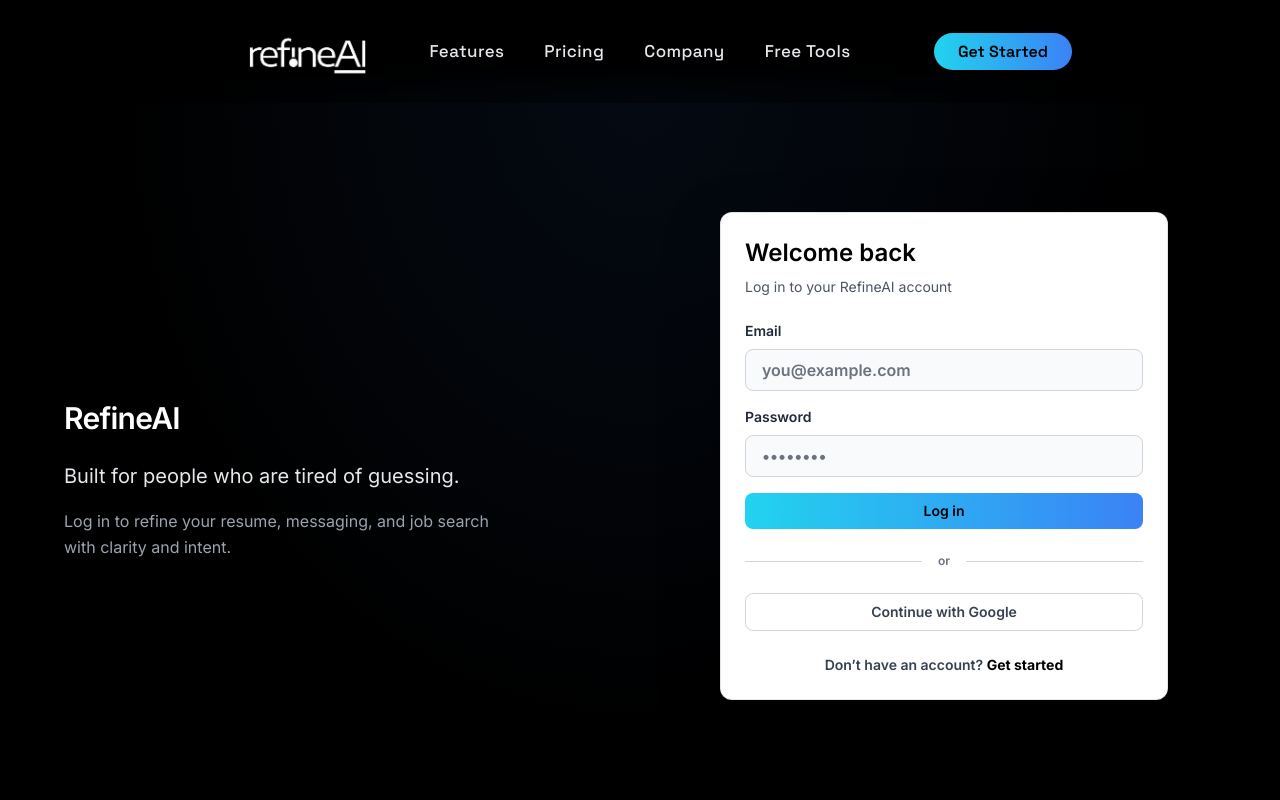
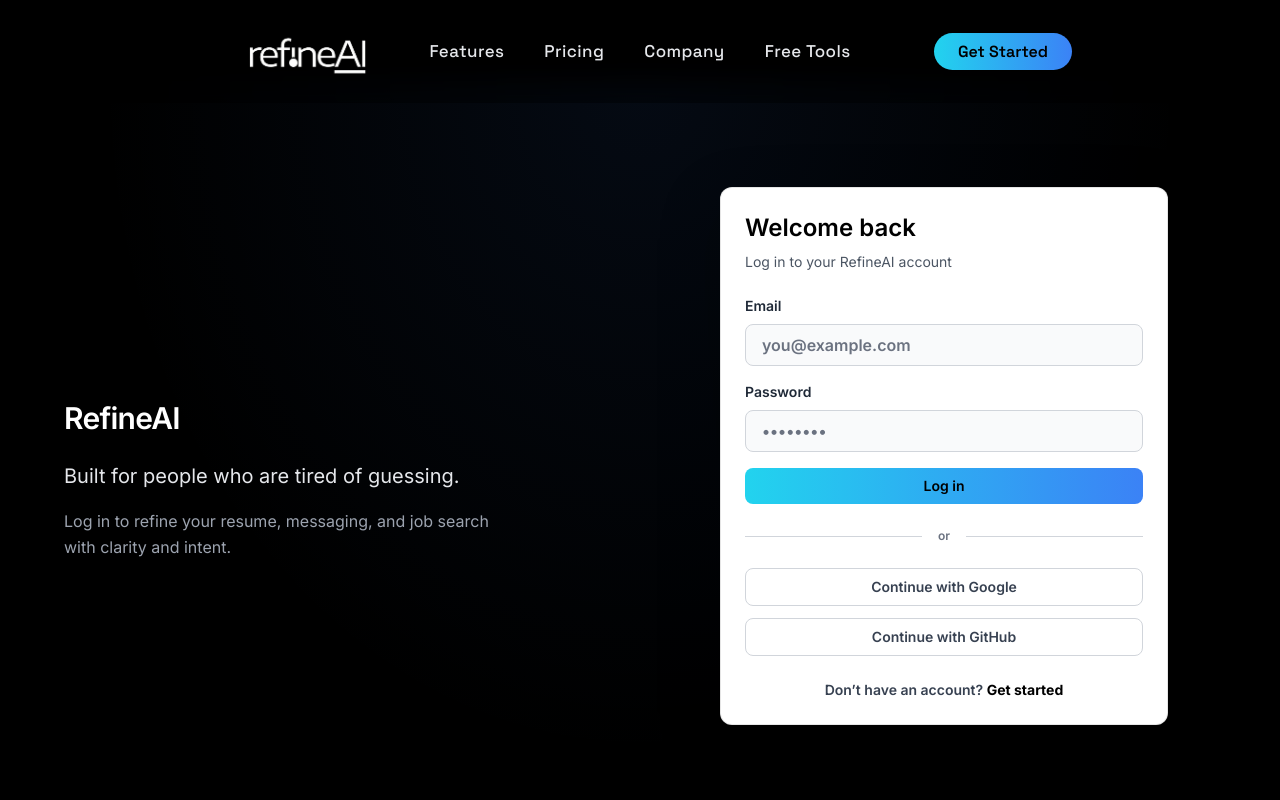
Before and after one commit to refineaipro/RefineAI, a Next.js app: page /login in a window 1280 px wide. Shown: the top 800 px of the page. Built offline with nearby package versions, Linux system fonts and the light colour scheme.

Commit message:
githubloginadded

```diff
--- a/app/login/page.tsx
+++ b/app/login/page.tsx
@@ -39,6 +39,22 @@
 
     const { error } = await supabase.auth.signInWithOAuth({
       provider: "google",
+      options: {
+        redirectTo: `${window.location.origin}/auth/callback`,
+      },
+    });
+
+    if (error) {
+      setError(error.message);
+    }
+  };
+
+  // GitHub OAuth login
+  const handleGithubLogin = async () => {
+    setError(null);
+
+    const { error } = await supabase.auth.signInWithOAuth({
+      provider: "github",
       options: {
         redirectTo: `${window.location.origin}/auth/callback`,
       },
@@ -130,7 +146,7 @@
               <div className="h-px flex-1 bg-gray-300" />
             </div>
 
-            {/* Google Sign In */}
+            {/* OAuth Buttons */}
             <div className="space-y-3">
               <button
                 type="button"
@@ -138,6 +154,14 @@
                 className="w-full rounded-lg border border-gray-300 px-4 py-2 text-sm font-semibold text-gray-700 hover:bg-gray-50 transition"
               >
                 Continue with Google
+              </button>
+
+              <button
+                type="button"
+                onClick={handleGithubLogin}
+                className="w-full rounded-lg border border-gray-300 px-4 py-2 text-sm font-semibold text-gray-700 hover:bg-gray-50 transition"
+              >
+                Continue with GitHub
               </button>
             </div>
 
```
